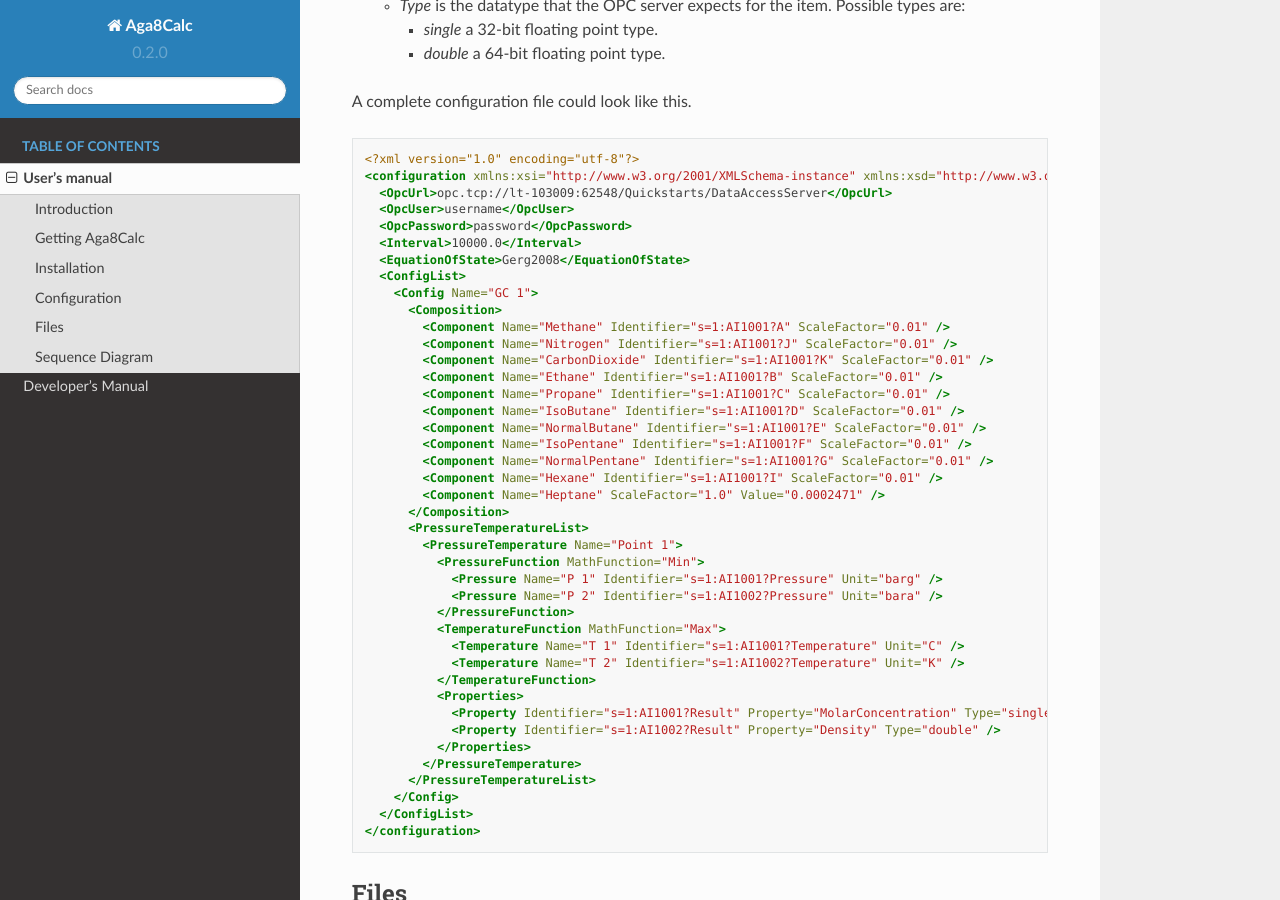
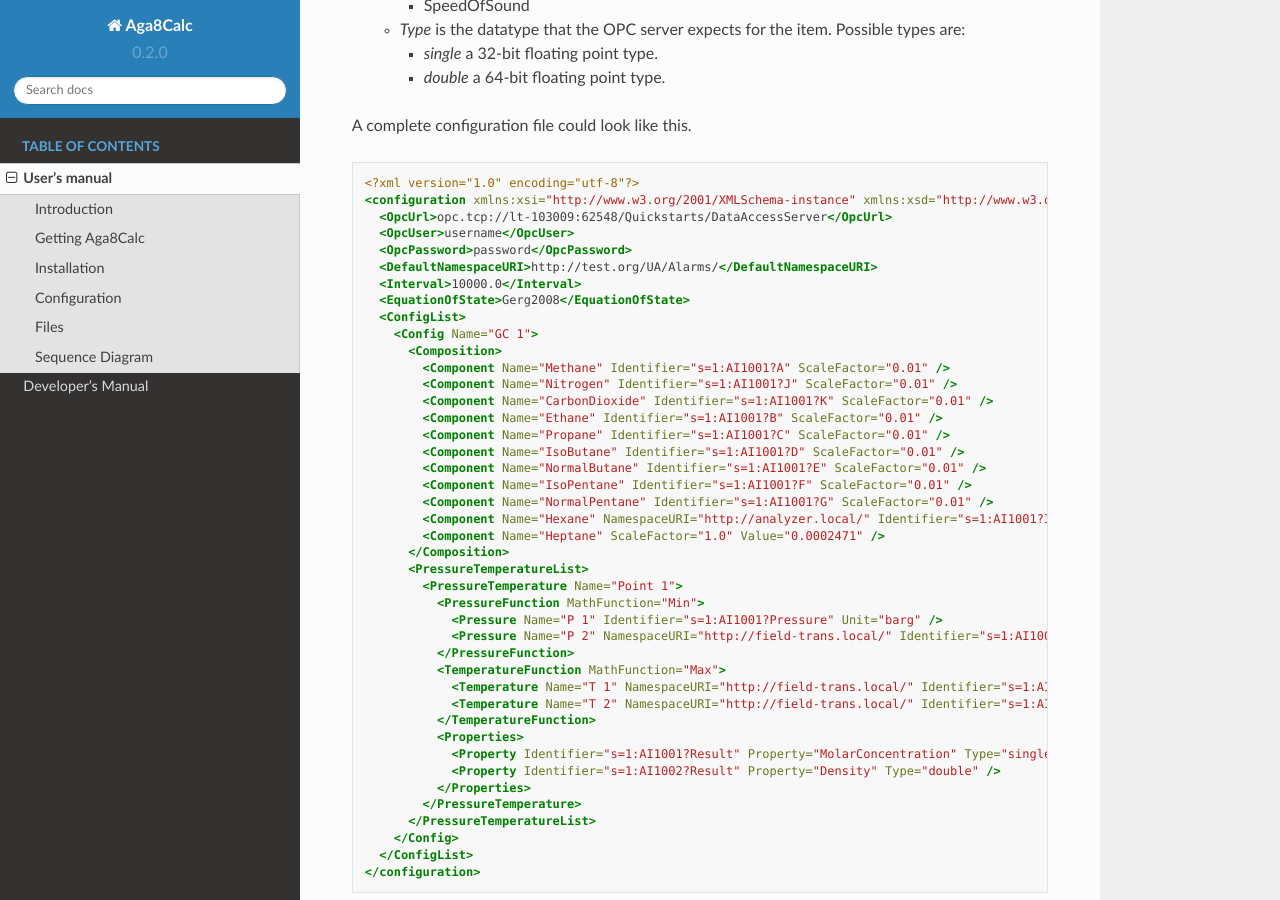
Before and after one commit to equinor/Aga8Calc, a Sphinx documentation site: the page built from docs/usermanual.rst, in a window 1280 px wide and 900 px high, scrolled down 4921 px. Built offline with Sphinx 7.4.7 and the Read the Docs theme 2.0.0, drawn with Linux system fonts in a browser that asks for light colours; some of the changed text lies outside the part shown.

Commit message:
update docs some more

```diff
--- a/docs/usermanual.rst
+++ b/docs/usermanual.rst
@@ -260,6 +260,7 @@
       <OpcUrl>opc.tcp://lt-103009:62548/Quickstarts/DataAccessServer</OpcUrl>
       <OpcUser>username</OpcUser>
       <OpcPassword>password</OpcPassword>
+      <DefaultNamespaceURI>http://test.org/UA/Alarms/</DefaultNamespaceURI>
       <Interval>10000.0</Interval>
       <EquationOfState>Gerg2008</EquationOfState>
       <ConfigList>
@@ -274,18 +275,18 @@
             <Component Name="NormalButane" Identifier="s=1:AI1001?E" ScaleFactor="0.01" />
             <Component Name="IsoPentane" Identifier="s=1:AI1001?F" ScaleFactor="0.01" />
             <Component Name="NormalPentane" Identifier="s=1:AI1001?G" ScaleFactor="0.01" />
-            <Component Name="Hexane" Identifier="s=1:AI1001?I" ScaleFactor="0.01" />
+            <Component Name="Hexane" NamespaceURI="http://analyzer.local/" Identifier="s=1:AI1001?I" ScaleFactor="0.01" />
             <Component Name="Heptane" ScaleFactor="1.0" Value="0.0002471" />
           </Composition>
           <PressureTemperatureList>
             <PressureTemperature Name="Point 1">
               <PressureFunction MathFunction="Min">
                 <Pressure Name="P 1" Identifier="s=1:AI1001?Pressure" Unit="barg" />
-                <Pressure Name="P 2" Identifier="s=1:AI1002?Pressure" Unit="bara" />
+                <Pressure Name="P 2" NamespaceURI="http://field-trans.local/" Identifier="s=1:AI1002?Pressure" Unit="bara" />
               </PressureFunction>
               <TemperatureFunction MathFunction="Max">
-                <Temperature Name="T 1" Identifier="s=1:AI1001?Temperature" Unit="C" />
-                <Temperature Name="T 2" Identifier="s=1:AI1002?Temperature" Unit="K" />
+                <Temperature Name="T 1" NamespaceURI="http://field-trans.local/" Identifier="s=1:AI1001?Temperature" Unit="C" />
+                <Temperature Name="T 2" NamespaceURI="http://field-trans.local/" Identifier="s=1:AI1002?Temperature" Unit="K" />
               </TemperatureFunction>
               <Properties>
                 <Property Identifier="s=1:AI1001?Result" Property="MolarConcentration" Type="single" />
```
Also changed, not shown: other parts of docs/usermanual.rst (+1 -1 lines).
